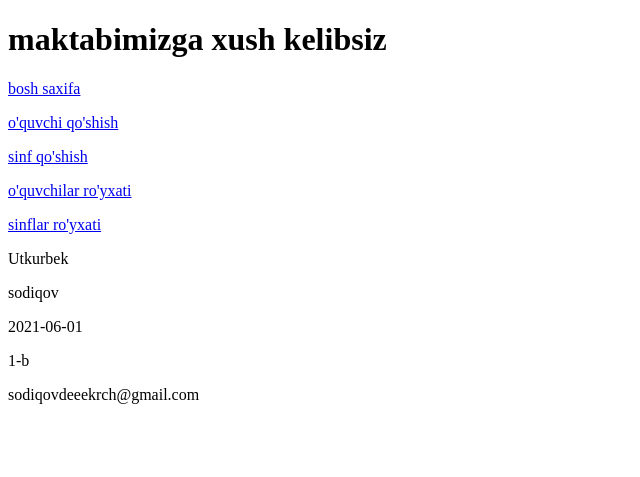
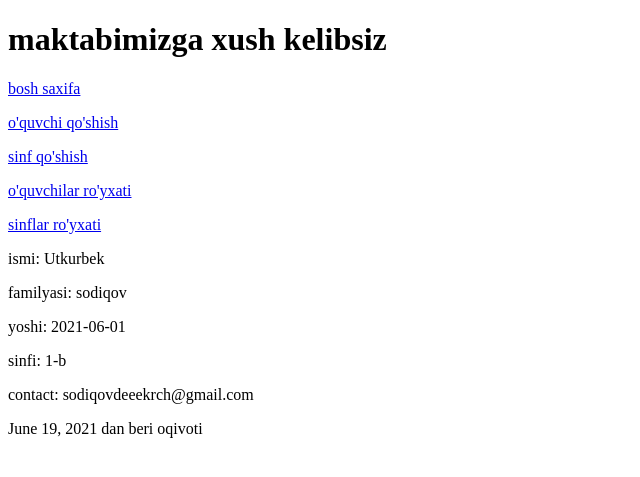
Before and after one commit to nextalgon/lesson, a Django app: page /oquch/2/ in a window 1280 px wide. Shown: the top 477 px of the page, without its empty margins (0-640 px from the left). Run offline with Django 3.2, Linux system fonts and the light colour scheme; data comes from the database, SQL or seed files in the repository; both versions use the stored data as it was after the commit.

Commit message:
sal pal ozgarishlar

```diff
--- a/lesson_1/urok/models.py
+++ b/lesson_1/urok/models.py
@@ -1,15 +1,4 @@
 from django.db import models
-
-
-class IntegerRangeField(models.IntegerField):
-    def __init__(self, verbose_name=None, name=None, min_value=None, max_value=None, **kwargs):
-        self.min_value, self.max_value = min_value, max_value
-        models.IntegerField.__init__(self, verbose_name, name, **kwargs)
-
-    def formfield(self, **kwargs):
-        defaults = {'min_value': self.min_value, 'max_value': self.max_value}
-        defaults.update(kwargs)
-        return super(IntegerRangeField, self).formfield(**defaults)
 
 
 class Classroom(models.Model):
@@ -29,6 +18,7 @@ class Pupil(models.Model):
     age = models.CharField(verbose_name="yosh", max_length=30)
     gradue = models.ForeignKey(Classroom, verbose_name='sinfi', on_delete=models.CASCADE)
     email = models.EmailField(verbose_name='email', null=True)
+    time = models.DateField(verbose_name='vaxt', null=True)
 
     def __str__(self):
         return self.ism
--- a/lesson_1/urok/templates/urok/oquch.html
+++ b/lesson_1/urok/templates/urok/oquch.html
@@ -2,10 +2,10 @@
 
 {% block content %}
 
-<p>{{ object.ism }}</p>
-<p>{{ object.surname }}</p>
-<p>{{ object.age }}</p>
-<p>{{ object.gradue }}</p>
-<p>{{ object.email }}</p>
-
+<p>ismi: {{ object.ism }}</p>
+<p>familyasi: {{ object.surname }}</p>
+<p>yoshi: {{ object.age }}</p>
+<p>sinfi: {{ object.gradue }}</p>
+<p>contact: {{ object.email }}</p>
+<p>{{ object.time }} dan beri oqivoti</p>
 {% endblock %}
--- a/lesson_1/urok/templates/urok/sinflar.html
+++ b/lesson_1/urok/templates/urok/sinflar.html
@@ -1,11 +1,13 @@
 {% extends 'urok/wrapper.html' %}
 
 {% block content %}
-
+    <h1>mavjud sinflar</h1>
+    <h2>sinflar soni {{ sinfi | length }} ta</h2>
+<br>
     {% for sinf in sinfi %}
 
 <a href="{% url 'category' sinf.id %}">{{ sinf.room }}</a>
-
+<br>
     {% endfor %}
 
 {% endblock %}
```
Also changed, not shown: lesson_1/urok/templates/urok/category.html (+4 -3 lines), lesson_1/urok/templates/urok/royxat.html (+5 -4 lines), lesson_1/db.sqlite3, lesson_1/urok/migrations/0003_pupil_time.py (added), lesson_1/urok/migrations/0004_auto_20210619_1119.py (added).
